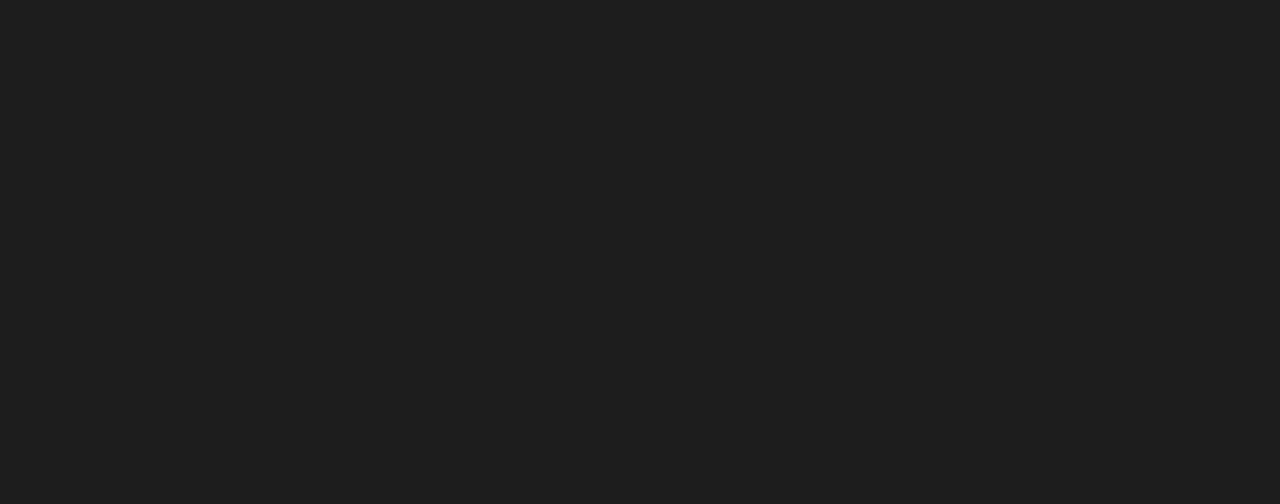
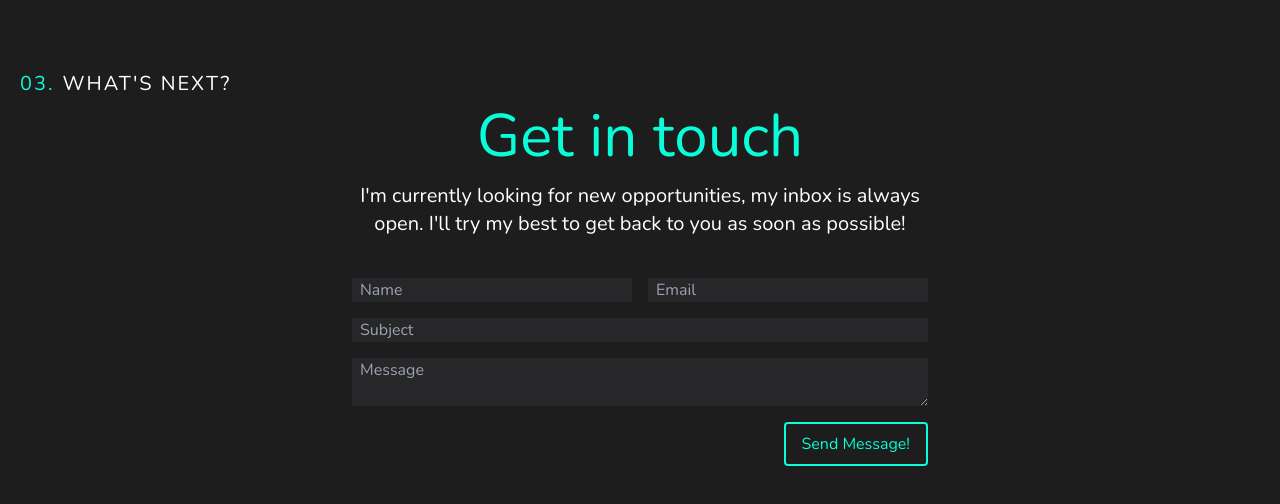
Before and after one commit to tomasdim/portfolio-ts, a Next.js app: page / in a window 1280 px wide. Shown: the part 2172-2676 px from the top of the page. Before the commit the page ends 2242 px from the top, so only its background shows below. Built offline with nearby package versions, Linux system fonts and the light colour scheme.

Commit message:
Added Contact component

```diff
--- /dev/null
+++ b/components/Contact.tsx
@@ -0,0 +1,150 @@
+import React from 'react';
+import emailjs from '@emailjs/browser';
+import { useState } from 'react';
+
+const Contact = () => {
+  const [loading, setLoading] = useState(false);
+  const [loadingMessage, setLoadingMessage] = useState('Sending...');
+  const [name, setName] = useState('');
+  const [email, setEmail] = useState('');
+  const [subject, setSubject] = useState('');
+  const [message, setMessage] = useState('');
+
+  function setFalse() {
+    setLoading(false);
+  }
+
+  const timeoutfunction = () => {
+    setLoadingMessage('Sent!');
+    setTimeout(setFalse, 3000);
+  };
+
+  const sendEmail = (e: React.FormEvent<HTMLFormElement>) => {
+    e.preventDefault();
+    setLoading(true);
+    emailjs
+      .sendForm(
+        process.env.NEXT_PUBLIC_MAIL_SERVICE_ID!,
+        process.env.NEXT_PUBLIC_MAIL_TEMPLATE_ID!,
+        e.target as HTMLFormElement,
+        process.env.NEXT_PUBLIC_MAIL_PUBLIC_KEY
+      )
+      .then(
+        (result) => {
+          console.log(result.text);
+        },
+        (error) => {
+          console.log(error.text);
+        }
+      );
+    timeoutfunction();
+    setName('');
+    setEmail('');
+    setSubject('');
+    setMessage('');
+  };
+
+  return (
+    <div>
+      <div className='max-w-[1240px] mx-auto flex'>
+        <div className='flex text-xl tracking-widest uppercase text-white'>
+          <p className='text-teal mr-2'>03.</p>What's Next?
+        </div>
+      </div>
+      <div className='flex items-center justify-center text-center w-full p-2 pb-20'>
+        <div className='max-w-xl justify-center items-center text-center'>
+          <h1 className='flex text-6xl text-center content-center justify-center'>
+            <p className='text-teal jello-vertical'>G</p>
+            <p className='text-teal jello-vertical'>e</p>
+            <p className='text-teal jello-vertical'>t </p>
+            <div className='px-2'></div>
+            <p className='text-teal jello-vertical'>i</p>
+            <p className='text-teal jello-vertical'>n</p>
+            <div className='px-2'></div>
+            <p className='text-teal jello-vertical'>t</p>
+            <p className='text-teal jello-vertical'>o</p>
+            <p className='text-teal jello-vertical'>u</p>
+            <p className='text-teal jello-vertical'>c</p>
+            <p className='text-teal jello-vertical'>h</p>
+          </h1>
+          <h1 className='my-4 flex text-white text-xl text-center content-center justify-center'>
+            I&apos;m currently looking for new opportunities, my inbox is always
+            open. I&apos;ll try my best to get back to you as soon as possible!
+          </h1>
+          <div className='my-10 '>
+            <form
+              autoComplete='off'
+              className='grid grid-cols-2 gap-4'
+              onSubmit={sendEmail}
+            >
+              <input
+                className='bg-zinc-800 text-white focus:outline-none form-style px-2'
+                type='Text'
+                placeholder='Name'
+                name='from_name'
+                value={name}
+                required
+                onChange={(e) => {
+                  setName(e.target.value);
+                }}
+              ></input>
+              <input
+                className='bg-zinc-800 text-white focus:outline-none form-style px-2'
+                type='email'
+                placeholder='Email'
+                name='reply_to'
+                value={email}
+                required
+                onChange={(e) => {
+                  setEmail(e.target.value);
+                }}
+              ></input>
+              <input
+                className='bg-zinc-800  text-white col-span-2 focus:outline-none form-style px-2'
+                type='text'
+                placeholder='Subject'
+                name='subject'
+                value={subject}
+                required
+                onChange={(e) => {
+                  setSubject(e.target.value);
+                }}
+              ></input>
+              <textarea
+                className='bg-zinc-800 text-white col-span-2 focus:outline-none form-style px-2'
+                placeholder='Message'
+                name='message'
+                value={message}
+                required
+                onChange={(e) => {
+                  setMessage(e.target.value);
+                }}
+              ></textarea>
+              <div className='flex  justify-end col-span-2'>
+                {loading ? (
+                  <button
+                    type='submit'
+                    value='Send'
+                    className='sendmessage p-2'
+                  >
+                    {loadingMessage}
+                  </button>
+                ) : (
+                  <button
+                    type='submit'
+                    value='Send'
+                    className='sendmessage p-2'
+                  >
+                    Send Message!
+                  </button>
+                )}
+              </div>
+            </form>
+          </div>
+        </div>
+      </div>
+    </div>
+  );
+};
+
+export default Contact;
--- a/components/Main.tsx
+++ b/components/Main.tsx
@@ -25,14 +25,14 @@
           </h1>
           <div className='max-w-2xl py-4'>
             <p className='text-md text-white'>
-              I'm a Web Developer located in Argentina. I have a serious passion
-              for creating intuitive, dynamic and enjoyable user experiences.
-              Well organised person, problem solver, logic thinker. Interested
-              in the whole Front adn Back End spectrum.
+              I&apos;m a Web Developer located in Argentina. I have a serious
+              passion for creating intuitive, dynamic and enjoyable user
+              experiences. Well organised person, problem solver, logic thinker.
+              Interested in the whole Front adn Back End spectrum.
             </p>
           </div>
           <p className='uppercase text-sm tracking-widest text-teal'>
-            Let's make something special
+            Let&apos;s make something special
           </p>
           <div className='flex items-center lg:mt-5 justify-between max-w-xs md:max-w-sm  m-auto py-4'>
             <div className='rounded-full shadow shadow-pink-600 p-6 cursor-pointer hover:scale-110 ease-in duration-300'>
--- a/next.config.js
+++ b/next.config.js
@@ -2,6 +2,6 @@
 const nextConfig = {
   reactStrictMode: true,
   swcMinify: true,
-}
+};
 
-module.exports = nextConfig
+module.exports = nextConfig;
--- a/package.json
+++ b/package.json
@@ -9,6 +9,7 @@
     "lint": "next lint"
   },
   "dependencies": {
+    "@emailjs/browser": "^3.6.2",
     "next": "12.2.3",
     "react": "18.2.0",
     "react-dom": "18.2.0"
--- a/pages/index.tsx
+++ b/pages/index.tsx
@@ -1,12 +1,11 @@
 import type { NextPage } from 'next';
 import Head from 'next/head';
 import Image from 'next/image';
+import Contact from '../components/Contact';
 import Main from '../components/Main';
 import Navbar from '../components/Navbar';
 import Projects from '../components/Projects';
-
 import Skills from '../components/Skills';
-import styles from '../styles/Home.module.css';
 
 const Home: NextPage = () => {
   return (
@@ -15,6 +14,7 @@
       <Main />
       <Skills />
       <Projects />
+      <Contact />
     </div>
   );
 };
--- a/styles/globals.css
+++ b/styles/globals.css
@@ -67,3 +67,58 @@
     transform: scale3d(1, 1, 1);
   }
 }
+
+.form-style {
+  background-image: linear-gradient(
+      rgba(255, 255, 255, 0),
+      rgba(255, 255, 255, 0)
+    ),
+    linear-gradient(#08fdd8, #08fdd8);
+  background-size: 100% 2px, 0 2px;
+  background-position: 100% 100%, 0 100%;
+  background-repeat: no-repeat;
+  transition: background-size 0.3s linear;
+}
+
+.form-style:focus {
+  background-size: 0 2px, 100% 2px;
+}
+
+.sendmessage {
+  padding: 8px 16px;
+  border-radius: 4px;
+  cursor: pointer;
+  border: 2px solid #08fdd8;
+  background: linear-gradient(45deg, #1d1d1d 50%, #08fdd8 50%);
+  -webkit-background-clip: text;
+  -webkit-text-fill-color: transparent;
+  position: relative;
+
+  color: #1d1d1d; /*For IE*/
+}
+
+.sendmessage:after {
+  content: '';
+  position: absolute;
+  top: 0;
+  bottom: 0;
+  left: 0;
+  right: 0;
+  background: linear-gradient(45deg, #08fdd8 50%, transparent 50%);
+  z-index: -1;
+}
+
+.sendmessage,
+.sendmessage:after {
+  background-size: 300%;
+  background-position: 100%;
+  transition: 1s, font-size 0.2s;
+}
+
+.sendmessage:hover,
+.sendmessage:hover:after {
+  background-position: 0;
+  font-size: 1.1em;
+
+  color: #08fdd8; /*For IE*/
+}
```
Also changed, not shown: 1 other file (tests, documents, lock files or other folders).
